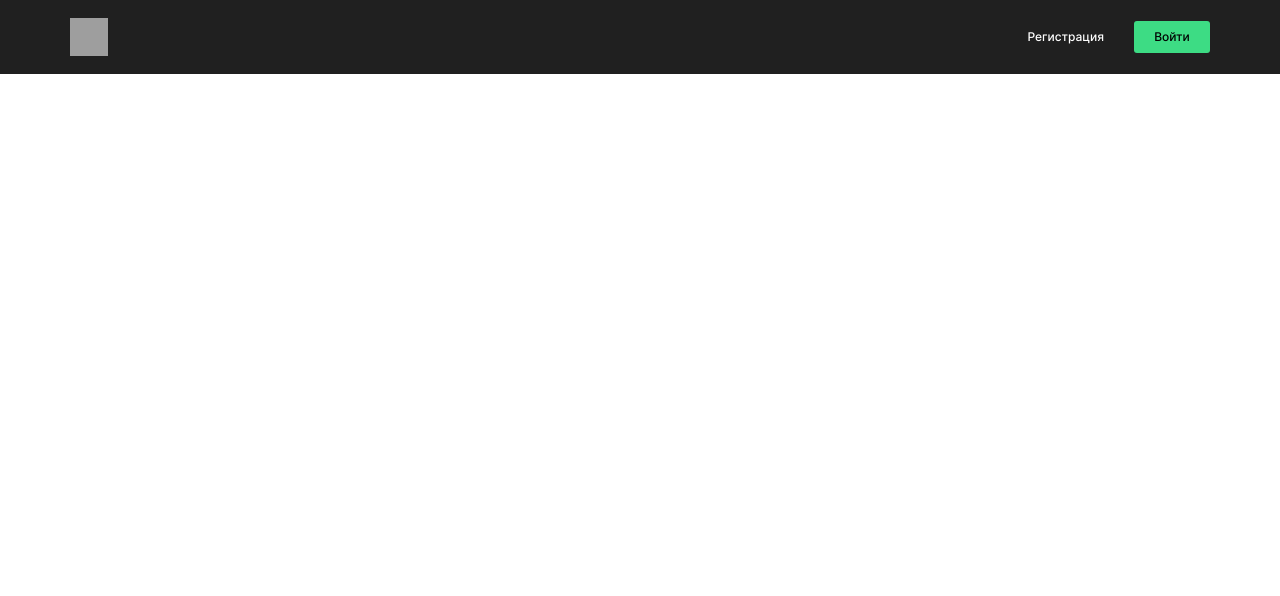
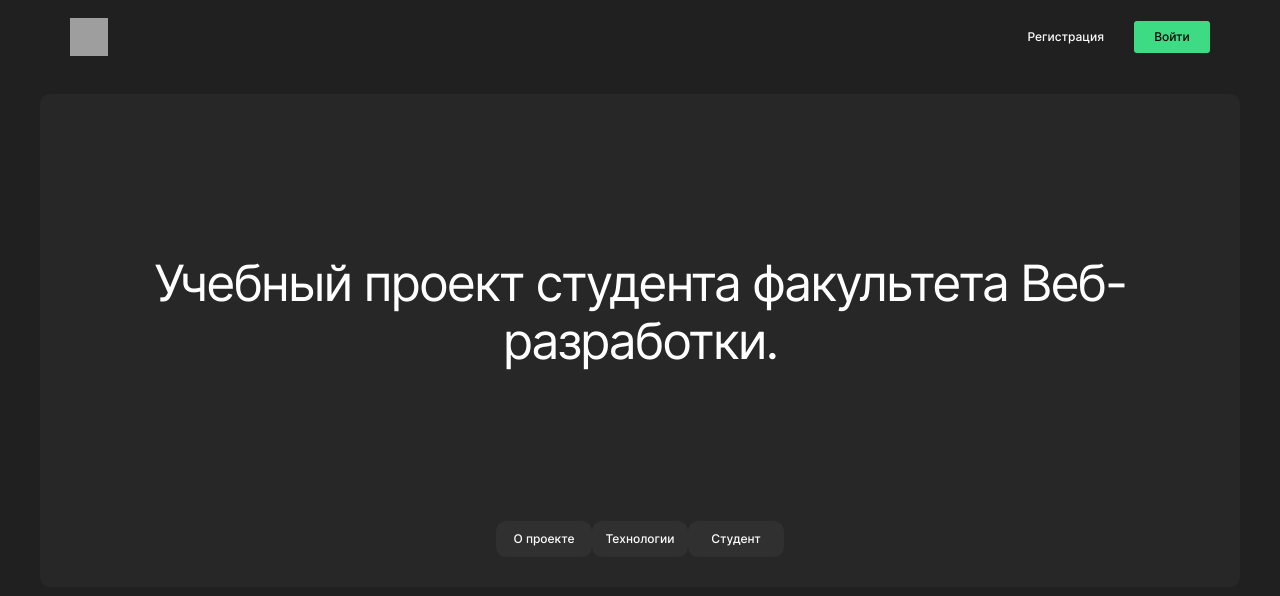
Before and after one commit to ddsed/movies-explorer-frontend, a React (Create React App) app: page / in a window 1280 px wide. Shown: the top 596 px of the page. Built offline with nearby package versions, Linux system fonts and the light colour scheme; grey boxes are pictures that could not be loaded.

Commit message:
feat: Promo

```diff
--- a/src/components/App/App.js
+++ b/src/components/App/App.js
@@ -3,6 +3,7 @@ import './App.css';
 import '../../index.css';
 import Header from '../Header/Header';
 import NavBar from '../NavBar/NavBar';
+import Main from '../Main/Main';
 
 function App() {
 
@@ -11,6 +12,7 @@ function App() {
       <Header>
         <NavBar/>
       </Header>
+      <Main/>
     </div>
   );
 }
--- /dev/null
+++ b/src/components/Main/Main.js
@@ -0,0 +1,13 @@
+import React from 'react';
+
+import Promo from '../Promo/Promo'
+
+function Main() {
+  return (
+    <main className="main">
+      <Promo />
+    </main>
+  );
+}
+
+export default Main;
--- /dev/null
+++ b/src/components/Promo/Promo.css
@@ -0,0 +1,51 @@
+.promo {
+    min-height: 513px;
+    padding: 20px 40px 0;
+}
+
+.promo__container {
+    border-radius: 10px;
+    background: #272727;
+
+    min-height: 493px;
+
+    display: flex;
+    flex-direction: column;
+    align-items: center;
+}
+
+.promo__title{
+    text-align: center;
+    font-size: 50px;
+    font-style: normal;
+    font-weight: 400;
+    line-height: 58px;
+    letter-spacing: -2px;
+
+    margin: 0;
+    margin: 160px 0 151px;
+}
+
+.promo__container-button {
+    display: flex;
+    gap: 10px;
+}
+
+.promo__button{
+    width: 96px;
+    height: 36px;
+    text-align: center;
+
+    border: none;
+    border-radius: 10px;
+    font: inherit;
+    color: inherit;
+    background-color: #303030;
+
+    box-sizing: border-box;
+
+    font-size: 12px;
+    font-style: normal;
+    font-weight: 500;
+    line-height: 16px;
+}
--- /dev/null
+++ b/src/components/Promo/Promo.js
@@ -0,0 +1,18 @@
+import React from 'react';
+
+function Promo() {
+  return (
+    <section className="promo">
+      <div className='promo__container'>
+        <h1 className='promo__title'>Учебный проект студента факультета Веб-разработки.</h1>
+        <div className='promo__button-container'>
+            <button className='promo__button' type="button">О проекте</button>
+            <button className='promo__button' type="button">Технологии</button>
+            <button className='promo__button' type="button">Студент</button>
+        </div>
+      </div>
+    </section>
+  );
+}
+
+export default Promo;
--- a/src/index.css
+++ b/src/index.css
@@ -4,6 +4,7 @@
 @import url(./components/Header/Header.css);
 
 @import url(./components/NavBar/NavBar.css);
+@import url(./components/Promo/Promo.css);
 
 .page {
   -webkit-text-size-adjust: 100%;
@@ -15,4 +16,7 @@
   text-rendering: optimizeLegibility;
   background-color: #202020;
   color: #FFFFFF;
+
+  min-height: 100vh;
+  margin: 0 auto;
 }
```
Also changed, not shown: src/components/Main/Main.css (added).
